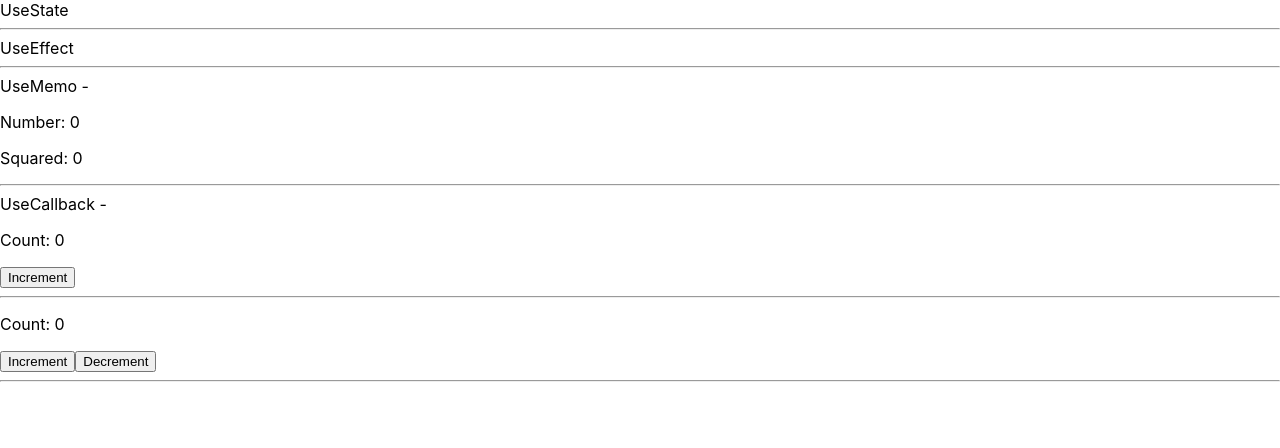
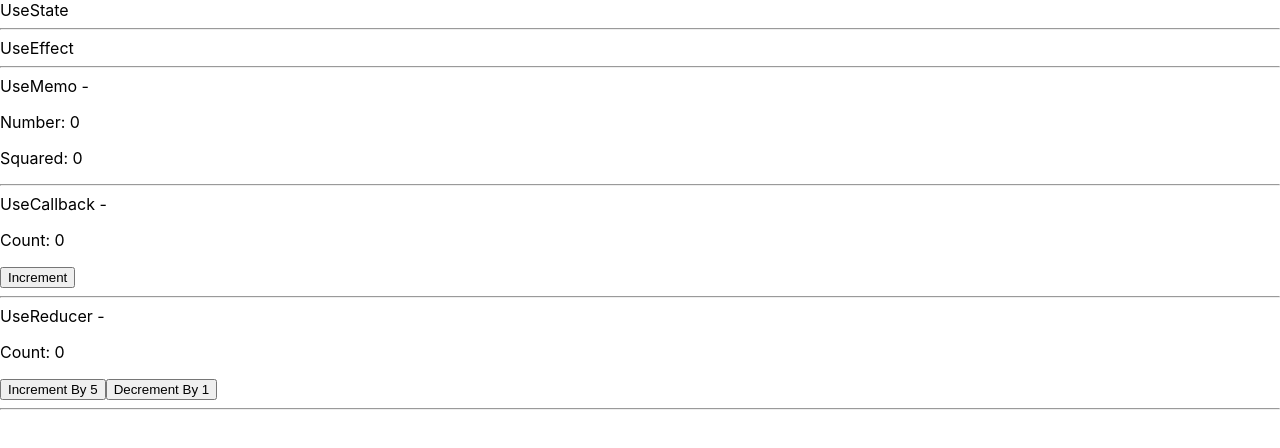
Before and after one commit to amankushwaha577/ReactShell, a React (Create React App) app in the folder 101.Hooks/: page / in a window 1280 px wide. Shown: the top 448 px of the page. Built offline with nearby package versions, Linux system fonts and the light colour scheme.

Commit message:
usereducer

```diff
--- a/101.Hooks/src/Components/5.UseReducer/UseReducer.js
+++ b/101.Hooks/src/Components/5.UseReducer/UseReducer.js
@@ -7,7 +7,7 @@ function UseReducer() {
   function reducer(state, action) {
     switch (action.type) {
       case 'increment':
-        return { count: state.count + 1 };
+        return { count: state.count + action.payload };
       case 'decrement':
         return { count: state.count - 1 };
       default:
@@ -20,9 +20,10 @@ function UseReducer() {
 
   return (
     <div>
+      UseReducer -
       <p>Count: {state.count}</p>
-      <button onClick={() => dispatch({ type: 'increment' })}>Increment</button>
-      <button onClick={() => dispatch({ type: 'decrement' })}>Decrement</button>
+      <button onClick={() => dispatch({ type: 'increment', payload : 5 })}>Increment By 5</button>
+      <button onClick={() => dispatch({ type: 'decrement' })}>Decrement By 1</button>
     </div>
   );
 }
@@ -44,10 +45,11 @@ export default UseReducer
 // 2. initialState: The initial state value for the reducer.
 // 3. state: The current state value.
 // 4. dispatch: A function used to send actions to the reducer.
+//              dispatch(action) | dispatch({type : _______ , payload : _______ })
 
 
-// Reducer Function -
-// -------------------------------------
+// Reducer(state, action) Function -
+// ----------------------------------
 // The reducer function is where you define how state should change in response to different actions. It takes two arguments:
 // 1. state: The current state.
-// 2. action: An object {type : xyz , payload : xyz } that typically contains a type field and other necessary data for the state update.
+// 2. action: An object {type : _______ , payload : _______ } that typically contains a type field and other necessary data for the state update.
```
